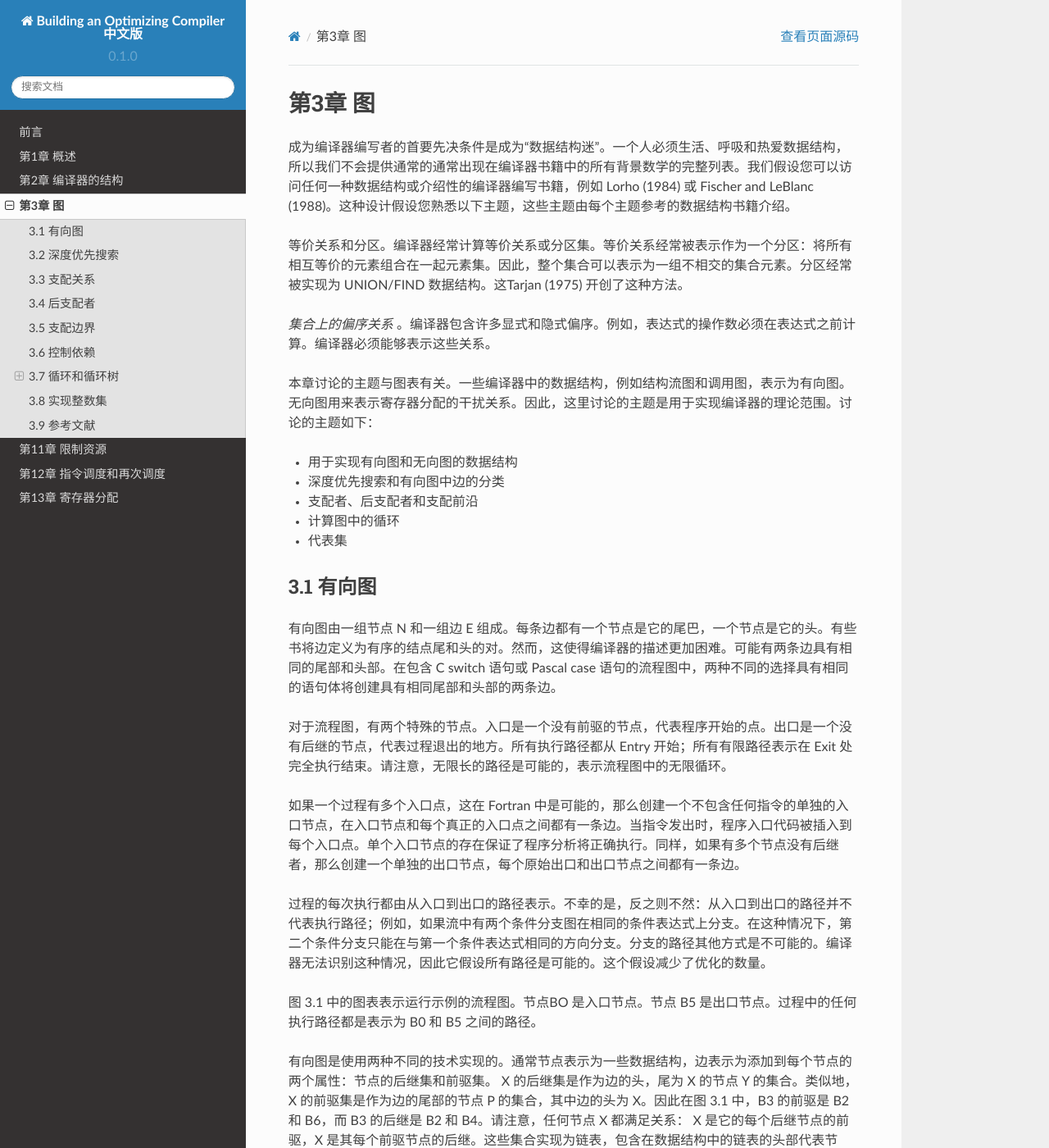
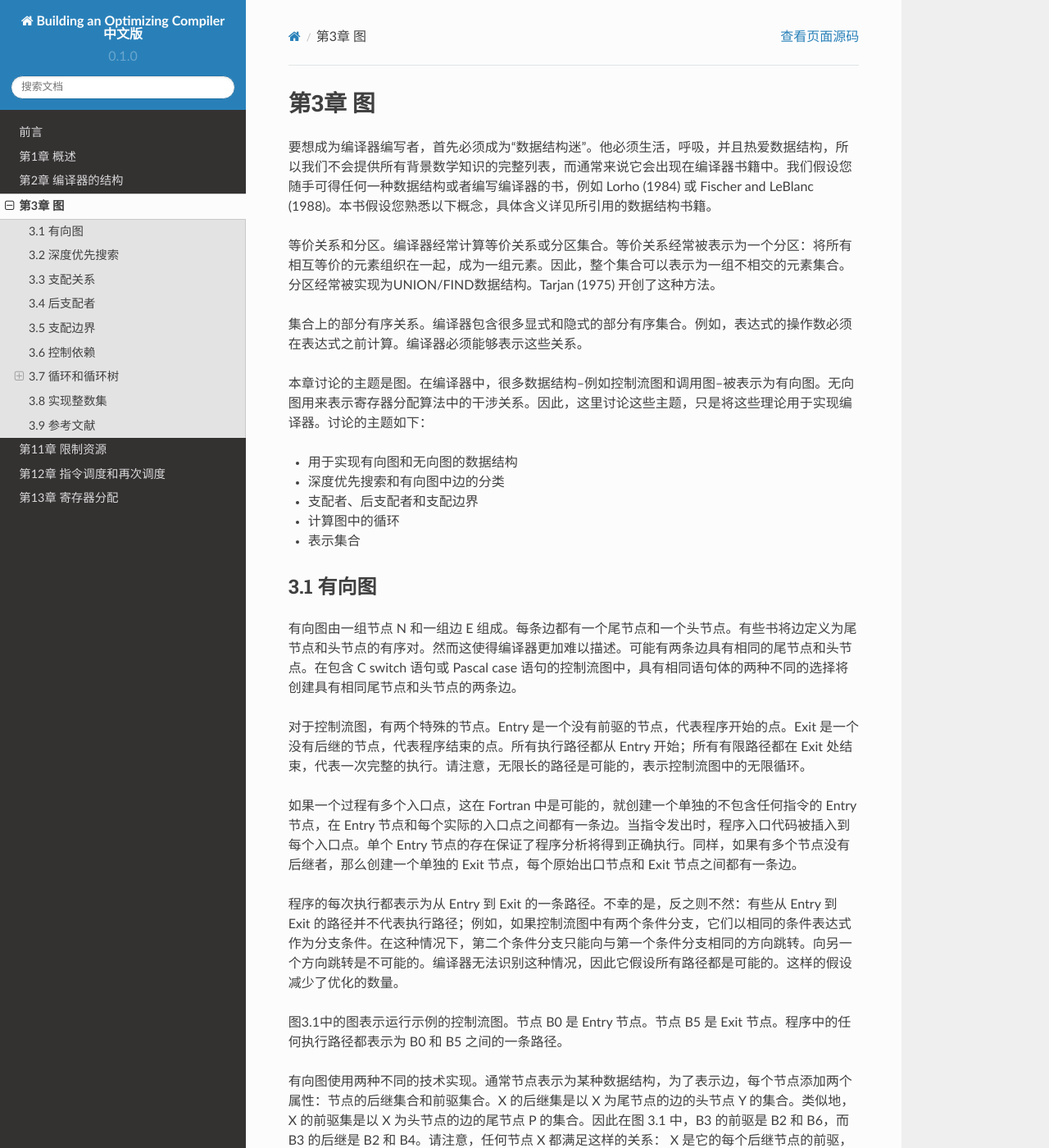
Before and after one commit to Jason2013/boc-chinese-text, a Sphinx documentation site: the page built from docs/source/chapter03.rst, in a window 1280 px wide and 1400 px high. Shown: the whole window at 82% size. Built offline with Sphinx 7.4.7 and the Read the Docs theme 2.0.0, drawn with Linux system fonts in a browser that asks for light colours; some of the changed text lies outside the part shown.

Commit message:
Ajust some sentences in chapter 3

```diff
--- a/docs/source/chapter03.rst
+++ b/docs/source/chapter03.rst
@@ -1,49 +1,49 @@
 第3章 图
 ########
 
-成为编译器编写者的首要先决条件是成为“数据结构迷”。一个人必须生活、呼吸和热爱数据结构，所以我们不会提供通常的通常出现在编译器书籍中的所有背景数学的完整列表。我们假设您可以访问任何一种数据结构或介绍性的编译器编写书籍，例如 Lorho (1984) 或 Fischer and LeBlanc (1988)。这种设计假设您熟悉以下主题，这些主题由每个主题参考的数据结构书籍介绍。
+要想成为编译器编写者，首先必须成为“数据结构迷”。他必须生活，呼吸，并且热爱数据结构，所以我们不会提供所有背景数学知识的完整列表，而通常来说它会出现在编译器书籍中。我们假设您随手可得任何一种数据结构或者编写编译器的书，例如 Lorho (1984) 或 Fischer and LeBlanc (1988)。本书假设您熟悉以下概念，具体含义详见所引用的数据结构书籍。
 
-等价关系和分区。编译器经常计算等价关系或分区集。等价关系经常被表示作为一个分区：将所有相互等价的元素组合在一起元素集。因此，整个集合可以表示为一组不相交的集合元素。分区经常被实现为 UNION/FIND 数据结构。这Tarjan (1975) 开创了这种方法。
+等价关系和分区。编译器经常计算等价关系或分区集合。等价关系经常被表示为一个分区：将所有相互等价的元素组织在一起，成为一组元素。因此，整个集合可以表示为一组不相交的元素集合。分区经常被实现为UNION/FIND数据结构。Tarjan (1975) 开创了这种方法。
 
-*集合上的偏序关系* 。编译器包含许多显式和隐式偏序。例如，表达式的操作数必须在表达式之前计算。编译器必须能够表示这些关系。
+集合上的部分有序关系。编译器包含很多显式和隐式的部分有序集合。例如，表达式的操作数必须在表达式之前计算。编译器必须能够表示这些关系。
 
-本章讨论的主题与图表有关。一些编译器中的数据结构，例如结构流图和调用图，表示为有向图。无向图用来表示寄存器分配的干扰关系。因此，这里讨论的主题是用于实现编译器的理论范围。讨论的主题如下：
+本章讨论的主题是图。在编译器中，很多数据结构--例如控制流图和调用图--被表示为有向图。无向图用来表示寄存器分配算法中的干涉关系。因此，这里讨论这些主题，只是将这些理论用于实现编译器。讨论的主题如下：
 
 * 用于实现有向图和无向图的数据结构
 * 深度优先搜索和有向图中边的分类
-* 支配者、后支配者和支配前沿
+* 支配者、后支配者和支配边界
 * 计算图中的循环
-* 代表集
+* 表示集合
 
 3.1 有向图
 **********
 
-有向图由一组节点 N 和一组边 E 组成。每条边都有一个节点是它的尾巴，一个节点是它的头。有些书将边定义为有序的结点尾和头的对。然而，这使得编译器的描述更加困难。可能有两条边具有相同的尾部和头部。在包含 C switch 语句或 Pascal case 语句的流程图中，两种不同的选择具有相同的语句体将创建具有相同尾部和头部的两条边。
+有向图由一组节点 N 和一组边 E 组成。每条边都有一个尾节点和一个头节点。有些书将边定义为尾节点和头节点的有序对。然而这使得编译器更加难以描述。可能有两条边具有相同的尾节点和头节点。在包含 C switch 语句或 Pascal case 语句的控制流图中，具有相同语句体的两种不同的选择将创建具有相同尾节点和头节点的两条边。
 
-对于流程图，有两个特殊的节点。入口是一个没有前驱的节点，代表程序开始的点。出口是一个没有后继的节点，代表过程退出的地方。所有执行路径都从 Entry 开始；所有有限路径表示在 Exit 处完全执行结束。请注意，无限长的路径是可能的，表示流程图中的无限循环。
+对于控制流图，有两个特殊的节点。Entry 是一个没有前驱的节点，代表程序开始的点。Exit 是一个没有后继的节点，代表程序结束的点。所有执行路径都从 Entry 开始；所有有限路径都在 Exit  处结束，代表一次完整的执行。请注意，无限长的路径是可能的，表示控制流图中的无限循环。
 
-如果一个过程有多个入口点，这在 Fortran 中是可能的，那么创建一个不包含任何指令的单独的入口节点，在入口节点和每个真正的入口点之间都有一条边。当指令发出时，程序入口代码被插入到每个入口点。单个入口节点的存在保证了程序分析将正确执行。同样，如果有多个节点没有后继者，那么创建一个单独的出口节点，每个原始出口和出口节点之间都有一条边。
+如果一个过程有多个入口点，这在 Fortran 中是可能的，就创建一个单独的不包含任何指令的 Entry 节点，在 Entry 节点和每个实际的入口点之间都有一条边。当指令发出时，程序入口代码被插入到每个入口点。单个 Entry 节点的存在保证了程序分析将得到正确执行。同样，如果有多个节点没有后继者，那么创建一个单独的 Exit 节点，每个原始出口节点和 Exit 节点之间都有一条边。
 
-过程的每次执行都由从入口到出口的路径表示。不幸的是，反之则不然：从入口到出口的路径并不代表执行路径；例如，如果流中有两个条件分支图在相同的条件表达式上分支。在这种情况下，第二个条件分支只能在与第一个条件表达式相同的方向分支。分支的路径其他方式是不可能的。编译器无法识别这种情况，因此它假设所有路径是可能的。这个假设减少了优化的数量。
+程序的每次执行都表示为从 Entry 到 Exit 的一条路径。不幸的是，反之则不然：有些从 Entry 到 Exit 的路径并不代表执行路径；例如，如果控制流图中有两个条件分支，它们以相同的条件表达式作为分支条件。在这种情况下，第二个条件分支只能向与第一个条件分支相同的方向跳转。向另一个方向跳转是不可能的。编译器无法识别这种情况，因此它假设所有路径都是可能的。这样的假设减少了优化的数量。
 
-图 3.1 中的图表表示运行示例的流程图。节点BO 是入口节点。节点 B5 是出口节点。过程中的任何执行路径都是表示为 B0 和 B5 之间的路径。
+图3.1中的图表示运行示例的控制流图。节点 B0 是 Entry 节点。节点 B5 是 Exit 节点。程序中的任何执行路径都表示为 B0 和 B5 之间的一条路径。
 
-有向图是使用两种不同的技术实现的。通常节点表示为一些数据结构，边表示为添加到每个节点的两个属性：节点的后继集和前驱集。 X 的后继集是作为边的头，尾为 X 的节点 Y 的集合。类似地，X 的前驱集是作为边的尾部的节点 P 的集合，其中边的头为 X。因此在图 3.1 中，B3 的前驱是 B2 和 B6，而 B3 的后继是 B2 和 B4。请注意，任何节点 X 都满足关系： X 是它的每个后继节点的前驱，X 是其每个前驱节点的后继。这些集合实现为链表，包含在数据结构中的链表的头部代表节点。
+有向图使用两种不同的技术实现。通常节点表示为某种数据结构，为了表示边，每个节点添加两个属性：节点的后继集合和前驱集合。X 的后继集是以 X 为尾节点的边的头节点 Y 的集合。类似地，X 的前驱集是以 X 为头节点的边的尾节点 P 的集合。因此在图 3.1 中，B3 的前驱是 B2 和 B6，而 B3 的后继是 B2 和 B4。请注意，任何节点 X 都满足这样的关系： X 是它的每个后继节点的前驱，X 也是它的每个前驱节点的后继。这些集合实现为链表，表示节点的数据结构包含这些链表的头。
 
 .. figure:: chapter03/figure-3.1.png
 
     Figure 3.1 Flow Graph for MAXCOL
 
-另一种技术是为每个节点分配一个整数并表示每个节点边作为布尔矩阵中的位。如果节点 X 和 Y 之间有一条边，则该位在位置 EDGE[X,Y] 设置为真；否则为假。
+另一种技术是为每个节点分配一个整数，并且将每条边表示为布尔矩阵中的位。如果节点 X 和 Y 之间有一条边，则在位置 EDGE[X,Y] 上该位被设置为真；否则设置为假。
 
-后继/前驱表示的优点是扫描所有离开或进入节点的边是有效的。如果有向图是稀疏的，它也是空间有效的，就像大多数流图一样。矩阵方法在构建有向图方面更有效，因为它更容易检查特定节点是否已经是后继节点。我们将在寄存器分配期间使用矩阵方法的导出；否则，将使用后继/前驱实现。
+后继/前驱表示的优点是扫描所有离开或进入节点的边是有效的。即使有向图是稀疏的，它也是空间有效的，就像大多数流图那样。矩阵方法在构建有向图时更有效，因为它更容易检查特定节点是否已经是后继节点。我们将在寄存器分配期间使用矩阵方法的一种派生方法；除此之外，将使用后继/前驱实现。
 
-在无向图中，边没有方向感。一条边不是在特定方向上从一个节点行进到另一个节点。相反，无向图代表了相邻的概念：两个节点相邻或不相邻。实现有向图的技术用于实现无向图：对于无向图中的每条边{X，Y}，在实现中构建两条边（Y，X）和（Y，X）。在矩阵形式中，这意味着矩阵是对称的，只需要存储一半的矩阵。
+在无向图中，边没有方向。一条边不是在特定方向上从一个节点行进到另一个节点。相反，无向图代表了相邻的概念：两个节点相邻或不相邻。利用实现有向图的技术来实现无向图：对于无向图中的每条边 {X，Y}，构建两条边 （Y，X） 和 （Y，X）。在矩阵形式中，这意味着矩阵是对称的，只需要存储一半的矩阵。
 
 3.2 深度优先搜索
 ****************
 
-在有向（或无向）图中访问节点没有自然顺序。 编译器中的大多数算法以下列方式访问节点。 编译器首先处理一些节点，如果它正在处理流程图，通常是入口节点。
+在有向（或无向）图中访问节点没有自然顺序。 编译器中的大多数算法以下列方式访问节点。 编译器首先处理一些节点，如果它正在处理控制流图，通常是入口节点。
 
 假设编译器正在处理某个节点 X ，在处理X的某个时刻，编译器会处理X的后继节点。当然，编译器不想多次处理同一个节点，如果 X 的后继节点已经被处理过，它将不会再该后继节点。由于该算法是递归实现的，当X经过处理后，它将作为一个过程返回，以便开始处理X的前任可以继续处理。
 
@@ -51,7 +51,7 @@
 
 在深度优先搜索期间，该算法可以按照访问节点的顺序为节点分配一个编号。这称为前序。如果按此顺序在节点上执行工作，则它对应于树的前序遍历。同样，按照完成的顺序为节点分配一个编号。这称为后序，对应于树中的后序遍历。一个重要的顺序是反向后序，因为它对应于在处理任何后继节点之前在节点上执行工作（可能除了循环之外）。
 
-图 3.2 给出了深度优先遍历算法。此遍历将边分为四类。一条边 (n,S) 是一条树边，如果当 n 决定处理这个后继者时 S 还没有被处理。换句话说，这是第一次访问 S。由于每个节点只能有一个第一次访问它的前任，因此这些节点与树的边缘一起形成一棵树或树的森林，如图 3.3 所示。这种树结构很重要，因为它允许编译器使用树遍历的概念在流程图中移动。
+图 3.2 给出了深度优先遍历算法。此遍历将边分为四类。一条边 (n,S) 是一条树边，如果当 n 决定处理这个后继者时 S 还没有被处理。换句话说，这是第一次访问 S。由于每个节点只能有一个第一次访问它的前任，因此这些节点与树的边缘一起形成一棵树或树的森林，如图 3.3 所示。这种树结构很重要，因为它允许编译器使用树遍历的概念在控制流图中移动。
 
 .. figure:: chapter03/figure-3.2.png
 
@@ -96,7 +96,7 @@
 3.3 支配关系
 ************
 
-由于程序流程图用于描述程序的执行路径，而优化是一种避免重复已经完成的工作的技术，我们需要一些概念，即在所有执行路径上一个块总是在另一个块之前。这个概念被称为支配地位。
+由于程序控制流图用于描述程序的执行路径，而优化是一种避免重复已经完成的工作的技术，我们需要一些概念，即在所有执行路径上一个块总是在另一个块之前。这个概念被称为支配地位。
 
 **定义**
 
@@ -126,7 +126,7 @@
 
 引理 D3 意味着支配关系可以表示为一棵树，其中每个块的父级是其直接支配者。我们在图 3.4 中为程序 MAXCOL 展示了这棵树。请注意，入口节点 B0 没有直接支配者，因此它是树的根。任何只有一个前驱的节点都将前驱作为其支配者，因为每条路径都必须经过前驱。因此，B2 是 B6 的直接支配者。
 
-计算支配关系的历史很有趣。早期的算法很慢。 Purdom (1972) 设计了最早的实用算法之一。为了计算由 B 支配的块，他假装 B 不在图中。然后他执行了深度优先搜索。无法到达的区块只能通过B才能到达，因此B必须支配它们。在图 3.1 的程序流程图中，如果我们假设 B2 不在流程图中，那么块 B2、B3 和 B6 是不可达，所以 B2 支配这三个节点。 B2 不支配 B4，因为从 B1 到 B4 的替代路径避开了 B2 。
+计算支配关系的历史很有趣。早期的算法很慢。 Purdom (1972) 设计了最早的实用算法之一。为了计算由 B 支配的块，他假装 B 不在图中。然后他执行了深度优先搜索。无法到达的区块只能通过B才能到达，因此B必须支配它们。在图 3.1 的程序控制流图中，如果我们假设 B2 不在控制流图中，那么块 B2、B3 和 B6 是不可达，所以 B2 支配这三个节点。 B2 不支配 B4，因为从 B1 到 B4 的替代路径避开了 B2 。
 
 .. figure:: chapter03/figure-3.4.png
 
@@ -135,11 +135,11 @@
 
 当前用于计算直接支配树的算法是由 Lengauer 和 Tarjan (1979) 开发的。该算法有两种形式，运行时复杂度为 O(\|N|ln|N|) 或 O(\|N| (\|N|))，具体取决于实现的复杂度。我没有在这里说明算法，因为它太复杂，无法在可用空间中准确描述。相反，我将给出算法的合理化，然后是 Purdom 的更简单的算法，易于理解。
 
-Tarjan 使用在程序流程图的深度优先搜索期间收集的信息来计算支配者。请注意，B 的支配者是任何深度优先搜索树中 B 的祖先。通常它将是深度优先搜索树中的直接父级。什么时候不会这样？当在深度优先搜索树中有一条不是树边的边进入 B 时。这样的边缘意味着除了树中的路径之外，还有另一种方法可以到达 B。在这种情况下，可以成为 B 支配者的最近块是 B 树中的共同祖先和边缘的尾部。但是现在事情变得复杂了，因为该块可能不是支配者，因为另一条边进入了其中一个块。
+Tarjan 使用在程序控制流图的深度优先搜索期间收集的信息来计算支配者。请注意，B 的支配者是任何深度优先搜索树中 B 的祖先。通常它将是深度优先搜索树中的直接父级。什么时候不会这样？当在深度优先搜索树中有一条不是树边的边进入 B 时。这样的边缘意味着除了树中的路径之外，还有另一种方法可以到达 B。在这种情况下，可以成为 B 支配者的最近块是 B 树中的共同祖先和边缘的尾部。但是现在事情变得复杂了，因为该块可能不是支配者，因为另一条边进入了其中一个块。
 
 为了解决这些问题并存储我们一直在讨论的信息，Tarjan 定义了一个称为半支配数的量，并在深度优先搜索树的自下而上遍历中计算这些值。有了这些值，他可以很容易地计算出实际的支配者。
 
-编译器将支配信息存储为树。树的节点是流程图中的块；但是，树边不一定是流程图边。树中任何节点的父节点都是它的直接支配者。对于每个块 B，编译器保留两个存储支配信息的属性：
+编译器将支配信息存储为树。树的节点是控制流图中的块；但是，树边不一定是控制流图边。树中任何节点的父节点都是它的直接支配者。对于每个块 B，编译器保留两个存储支配信息的属性：
 
 * idom(B) 是 B 的直接支配者。
 * children(B) 是块的集合，其中 B 是直接支配者。从逻辑上讲，这个信息是一个集合；但是，将信息存储为链表是有用的，由 B 支配的 B 的后继者在列表中排在第一位。这将使后面的一些优化算法更有效地工作。
@@ -150,7 +150,7 @@
 
 尽管它计算一对的共同支配者，但该算法适用于任何一组块，因为可以通过成对计算块的共同支配者来找到共同支配者。
 
-这是一个计算支配者的简单算法。回忆一下深度优先搜索的基本原理。访问节点 n 的深度优先搜索也会访问从 n 可达的所有节点。现在通过假设进入 n 的边不存在并且 n 不存在来假设 n 不在图中。在这个残缺图上从 Entry 开始执行深度优先搜索。哪些节点无法从之前可访问的 Entry 访问？如果没有通向它的路径，则该节点不可到达。如果它以前是可达的，这意味着 n 在这些不可达节点的每条路径上。换句话说，n 是所有这些不可达节点的支配者。因此，该算法包括执行单个深度优先搜索以确定所有可到达节点。丢弃无法访问的节点。现在对于流程图中的每个节点 n，假设 n 不在图中，并从 Entry 开始重复深度优先搜索。不可达的节点是n支配的节点。
+这是一个计算支配者的简单算法。回忆一下深度优先搜索的基本原理。访问节点 n 的深度优先搜索也会访问从 n 可达的所有节点。现在通过假设进入 n 的边不存在并且 n 不存在来假设 n 不在图中。在这个残缺图上从 Entry 开始执行深度优先搜索。哪些节点无法从之前可访问的 Entry 访问？如果没有通向它的路径，则该节点不可到达。如果它以前是可达的，这意味着 n 在这些不可达节点的每条路径上。换句话说，n 是所有这些不可达节点的支配者。因此，该算法包括执行单个深度优先搜索以确定所有可到达节点。丢弃无法访问的节点。现在对于控制流图中的每个节点 n，假设 n 不在图中，并从 Entry 开始重复深度优先搜索。不可达的节点是n支配的节点。
 
 .. figure:: chapter03/figure-3.5.png
 
@@ -160,7 +160,7 @@
 3.4 后支配者
 ************
 
-如果编译器将计算移动到流程图中的较早点，则支配信息会给出流程图中将计算移动到的安全位置。编译器可以将计算移至当前块的每条路径上的较早块。相反的信息也很有用。如果编译器想要将计算移到稍后的位置，它可以移到哪里？这个问题引出了postdominance 的想法，它与dominance 具有相似的特征，除了路径是从B 到Exit 而不是从Entry 到B，并且使用后继块而不是前驱块。
+如果编译器将计算移动到控制流图中的较早点，则支配信息会给出控制流图中将计算移动到的安全位置。编译器可以将计算移至当前块的每条路径上的较早块。相反的信息也很有用。如果编译器想要将计算移到稍后的位置，它可以移到哪里？这个问题引出了postdominance 的想法，它与dominance 具有相似的特征，除了路径是从B 到Exit 而不是从Entry 到B，并且使用后继块而不是前驱块。
 
 **定义**
 
@@ -189,13 +189,13 @@
 
 请注意，块 B 是特殊处理的。从 B 开始的循环，经过由 B 支配的块并返回到 B，将 B 引入支配边界。
 
-可视化支配边界的一种方法是考虑以 B 为根的支配树的子树。从该子树中的一个块到子树外部块的流程图边将子树外部的块引入支配边界。为了便于讨论，B 被认为在子树之外。
+可视化支配边界的一种方法是考虑以 B 为根的支配树的子树。从该子树中的一个块到子树外部块的控制流图边将子树外部的块引入支配边界。为了便于讨论，B 被认为在子树之外。
 
 这为计算支配边界提供了一个简单的算法。自下而上遍历支配树，在父级之前计算子级的支配边界。在考虑块 B 时，有两种情况：
 
 离开 B 且不导致 B 在支配树中的子节点的流图边必须到达等于 B 或不被 B 支配的块。（如果块由 B 支配，则 B 必须是它的直接支配者，所以它是一个孩子。）这样的块属于 B 的支配边界。
 
-考虑支配树中 B 的一个孩子 C 的支配边界中的块 X。如果 X 不等于 B 并且不被 B 支配，那么它在 B 的支配前沿。如果 X 被 B 支配，那么 B 必须是它的直接支配者，因为它不被 C 支配。由于 B 不是它自己的直接支配者，这两个条件可以结合起来给出图 3.7 所示的算法。
+考虑支配树中 B 的一个孩子 C 的支配边界中的块 X。如果 X 不等于 B 并且不被 B 支配，那么它在 B 的支配边界。如果 X 被 B 支配，那么 B 必须是它的直接支配者，因为它不被 C 支配。由于 B 不是它自己的直接支配者，这两个条件可以结合起来给出图 3.7 所示的算法。
 
 .. figure:: chapter03/figure-3.7.png
 
@@ -257,7 +257,7 @@
 
 **观察**
 
-如果 B 和 X 是流程图中的块，其中存在从每个块到 Exit 的路径，则 X 后支配 B 的后继 S 当且仅当存在从 B 到 X 通过 S 的非空路径使得 X 后支配该路径上 B 之后的每个节点。
+如果 B 和 X 是控制流图中的块，其中存在从每个块到 Exit 的路径，则 X 后支配 B 的后继 S 当且仅当存在从 B 到 X 通过 S 的非空路径使得 X 后支配该路径上 B 之后的每个节点。
 
 **证明**
 
@@ -320,7 +320,7 @@
 换句话说，循环是程序的一个区域，其中执行路径可以重复地从一个块循环到另一个块。入口块是执行可以进入循环的块，退出块是执行可以离开循环的块。由于我们假设从 Entry 到任何块都有一些执行路径，因此每个循环必须至少有一个入口块。
 有趣的循环是具有单个入口块的循环，或单入口循环。对于这样的循环，入口块必须支配循环中的所有其他块。如果存在避开入口块的路径，则路径上的循环中必须存在第一个块，并且该块将是另一个入口。
 
-图 3.9 给出了计算单入口循环的循环块的算法。考虑任何块 B。它可以成为单入口循环的入口块的唯一方法是在流程图的某个深度优先搜索行走中是否存在后边。考虑替代方案：循环中的入口块必须包含在循环路径中，并且是循环中到达的第一个块。因此，循环中的所有块都将是 B 在遍历中的后代，并且通向 B 的边是后边。
+图 3.9 给出了计算单入口循环的循环块的算法。考虑任何块 B。它可以成为单入口循环的入口块的唯一方法是在控制流图的某个深度优先搜索行走中是否存在后边。考虑替代方案：循环中的入口块必须包含在循环路径中，并且是循环中到达的第一个块。因此，循环中的所有块都将是 B 在遍历中的后代，并且通向 B 的边是后边。
 
 该算法背后的想法是向后走循环。考虑 B 的每个前驱来自后边。从这些前驱向后走图。最终走回到 B，并且循环中的所有块都将被访问。该算法使用工作列表算法实现了这个想法。集合队列包含所有已知在循环中但其前驱尚未处理的块。每个块最多被插入一次队列，因为队列∴循环并且插入仅在块尚未在循环中时发生。
 
@@ -344,7 +344,7 @@
 
 一个简单的设备消除了这些结构性的无限循环：从循环中的一个块插入一条边到退出。当然，这条边永远不会被遍历，因为块中没有指令可以使程序沿着这条边流动。但是，优化算法现在将正常执行。
 
-编译器如何识别这些无限循环？如果没有从它到 Exit 的路径，则该块处于无限循环中。因此，在流程图的反向上执行深度优先搜索（将前驱视为后继，反之亦然）。未被访问的块是无限循环中的块。在深度优先搜索之后，选择一个未被访问的块，在它和 Exit 之间创建一条边，然后尝试使用这条边继续进行深度优先搜索。图 3.10 描述了这个算法。
+编译器如何识别这些无限循环？如果没有从它到 Exit 的路径，则该块处于无限循环中。因此，在控制流图的反向上执行深度优先搜索（将前驱视为后继，反之亦然）。未被访问的块是无限循环中的块。在深度优先搜索之后，选择一个未被访问的块，在它和 Exit 之间创建一条边，然后尝试使用这条边继续进行深度优先搜索。图 3.10 描述了这个算法。
 
 .. figure:: chapter03/figure-3.10.png
 
@@ -389,10 +389,10 @@
 
 编译器需要完整的循环集和循环之间的关系。此信息存储为树。循环 L1 是 L2 的孩子当且仅当 L1 是 L2 的子集并且不包含在 L2 中包含的任何其他循环中。用于计算循环的算法找到具有特定标头块的最大循环。这确保了两个循环要么不相交，要么一个包含在另一个循环中，这种条件允许将循环组织成一棵称为循环树的树。循环树中有四种节点：
 
-1. 树的叶子是流程图中的块。
+1. 树的叶子是控制流图中的块。
 2. 单入口循环是树中内部节点的一种形式。
 3. 组织为单入口区域的多入口循环是内部节点的另一种形式。回想一下，多入口循环包括循环以及从循环返回到循环中所有块的公共支配者的所有树节点。
-4. 树的根是代表整个流图的特殊节点。它不会是循环或块，因为流程图包括两个块：没有前驱的入口和没有后继的出口。这些块不能参与循环并且不是单个块。
+4. 树的根是代表整个流图的特殊节点。它不会是循环或块，因为控制流图包括两个块：没有前驱的入口和没有后继的出口。这些块不能参与循环并且不是单个块。
 
 为了记录树结构，将属性添加到块和循环树中的其他节点：
 
```
